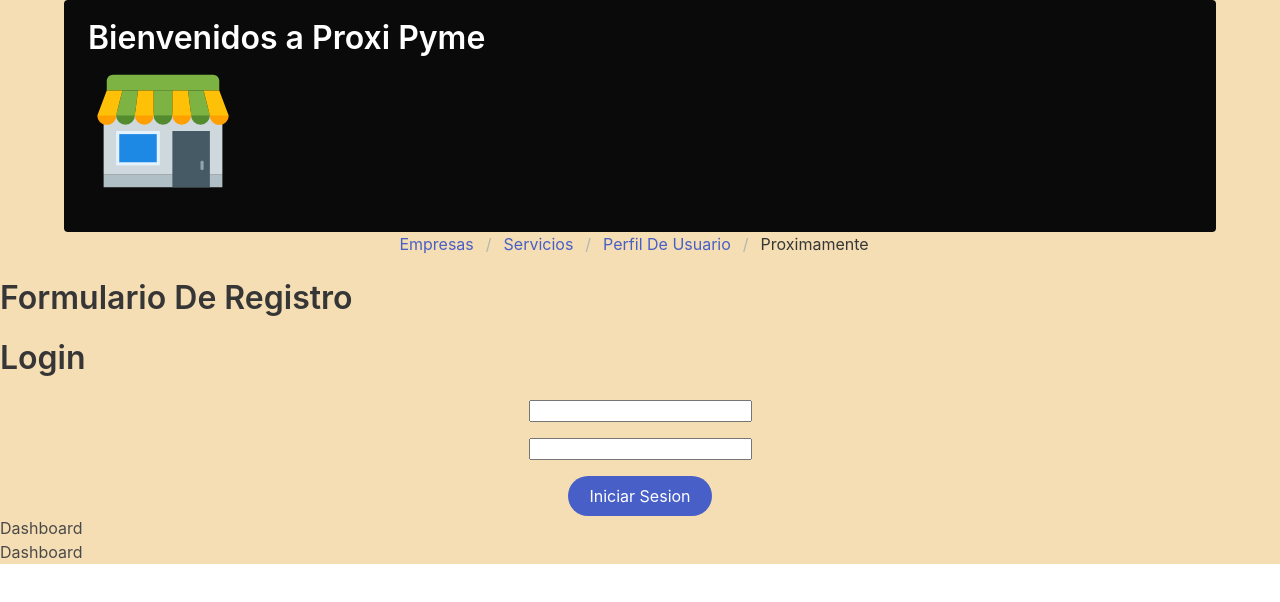
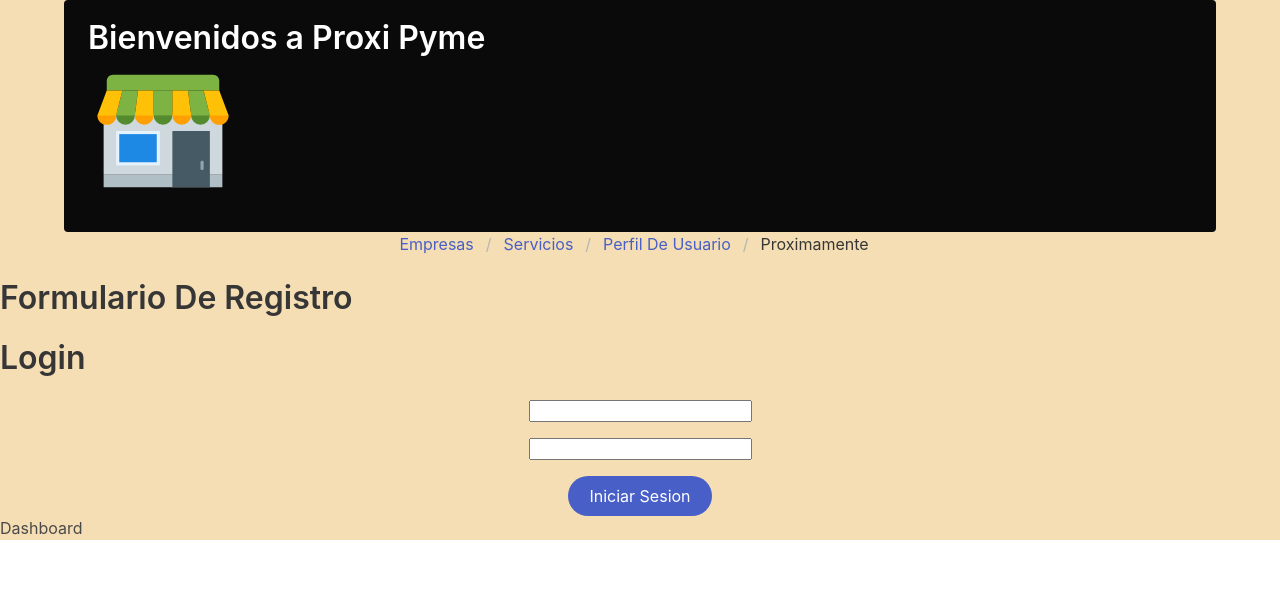
Before and after one commit to O-Uribe/ProxiPyme_Web, a React (Vite) app in the folder frontend/: page / in a window 1280 px wide. Shown: the top 602 px of the page. Built offline with nearby package versions, Linux system fonts and the light colour scheme.

Commit message:
"Arreglo"

```diff
--- a/frontend/src/components/App.jsx
+++ b/frontend/src/components/App.jsx
@@ -42,7 +42,7 @@ export const App = () => {
           : <Home user={user} setUser={setUser} />}
 
        <div>
-           <h1>Dashboard<Dashboard/></h1>
+           <h1><Dashboard/></h1>
        </div>
 
       </div></>
```
